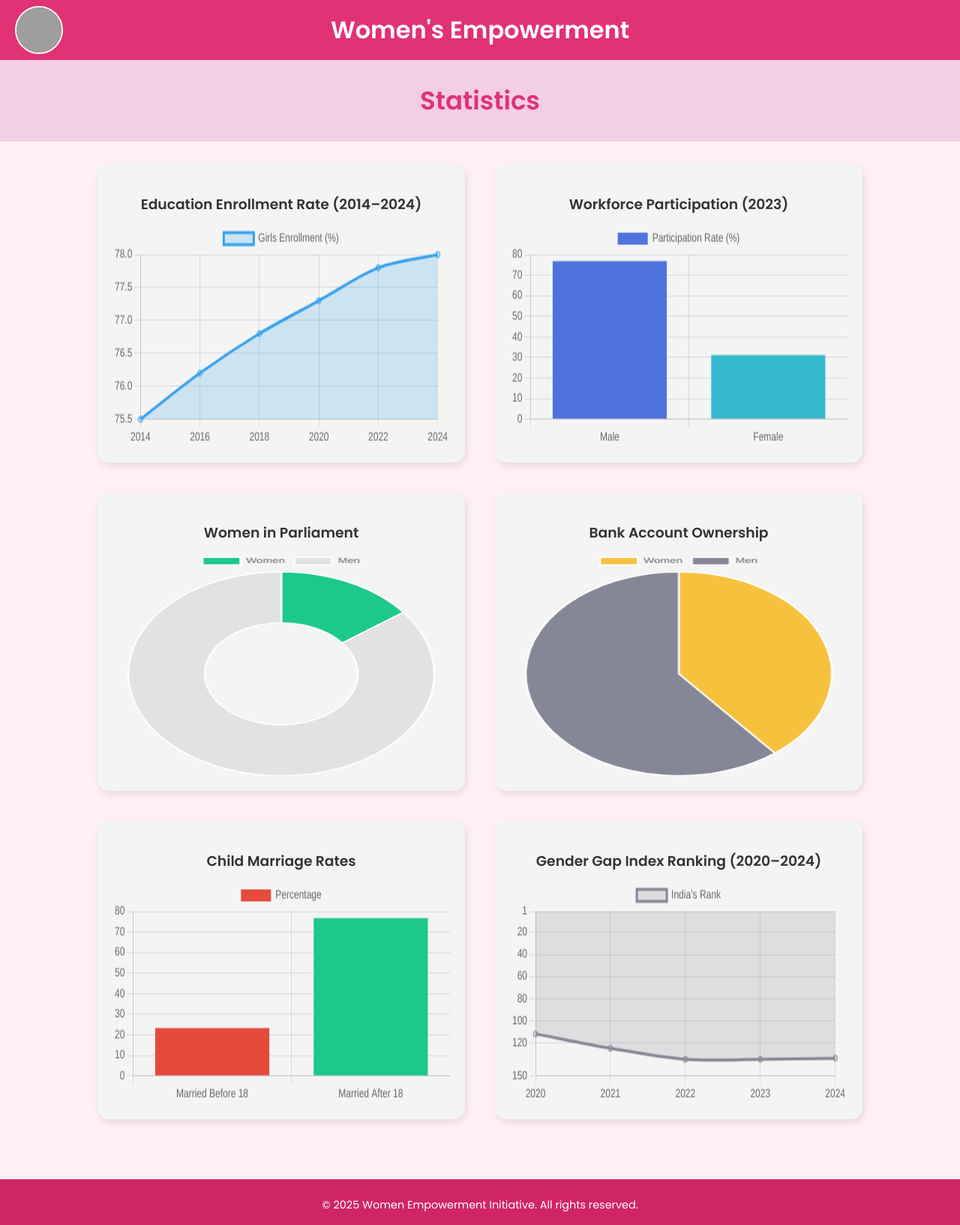
After one commit to diyaanna06/Solution_Challenge, a Flask app: page /statistics in a window 1280 px wide. The commit adds this page. Shown: the whole page at 75% size. Run offline with Flask 3, Linux system fonts and the light colour scheme; grey boxes are pictures that could not be loaded.

Commit message:
added statistics.html and connected with home.html

```diff
--- a/main.py
+++ b/main.py
@@ -280,5 +280,9 @@ def services():
 def about():
     return render_template("about.html")
 
+@app.route("/statistics")
+def statistics():
+    return render_template("statistics.html")
+
 if __name__ == "__main__":
     app.run(debug=True, port=5000)
--- a/templates/home.html
+++ b/templates/home.html
@@ -353,7 +353,7 @@
     <div class="sidebar" id="sidebar">
         <a href="{{ url_for('about') }}">About Us</a>
         <a href="{{ url_for('services') }}">Services</a>
-        <a href="#">Statistics</a>
+        <a href="{{ url_for('statistics') }}">Statistics</a>
     </div>
 
     <div class="content-wrapper">
--- /dev/null
+++ b/templates/statistics.html
@@ -0,0 +1,209 @@
+<!DOCTYPE html>
+<html lang="en">
+<head>
+    <link rel="icon" type="image/png" href="{{ url_for('static', filename='image.png') }}">
+    <meta charset="UTF-8">
+    <meta name="viewport" content="width=device-width, initial-scale=1.0">
+    <title>Statistics - Women's Empowerment</title>
+    <script src="https://cdn.jsdelivr.net/npm/chart.js"></script>
+    <style>
+        @import url('https://fonts.googleapis.com/css2?family=Poppins:wght@300;400;600&display=swap');
+        body {
+            font-family: 'Poppins', sans-serif;
+            margin: 0;
+            padding: 0;
+            background-color: #fff0f5;
+            color: #222;
+        }
+        header {
+            background: #e13275;
+            color: white;
+            padding: 1rem;
+            text-align: center;
+            font-size: 2rem;
+            font-weight: bold;
+            position: relative;
+        }
+        .logo {
+            width: 60px;
+            height: 60px;
+            border-radius: 50%;
+            object-fit: cover;
+            border: 2px solid white;
+            position: absolute;
+            left: 20px;
+            top: 50%;
+            transform: translateY(-50%);
+        }
+        .nav-bar {
+            display: flex;
+            justify-content: center;
+            background: rgb(244, 206, 228);
+            padding: 10px 0;
+            color: #e13275;
+            font-size: 1.2rem;
+        }
+        .chart-container {
+            padding: 30px;
+            display: flex;
+            flex-wrap: wrap;
+            justify-content: center;
+            gap: 40px;
+        }
+        .chart-box {
+            background: #f4f4f4;
+            padding: 20px;
+            border-radius: 15px;
+            box-shadow: 2px 4px 10px rgba(0, 0, 0, 0.1);
+            width: 450px;
+        }
+        .chart-box h3 {
+            text-align: center;
+            color: #333;
+            margin-bottom: 10px;
+        }
+        canvas {
+            width: 100% !important;
+            height: 300px !important;
+        }
+        .footer {
+            background: #d02565;
+            color: white;
+            padding: 1.5rem 0 1rem;
+            font-size: 0.9rem;
+            text-align: center;
+            margin-top: 50px;
+        }
+    </style>
+</head>
+<body>
+    <header>
+        <img class="logo" src="https://i.pinimg.com/474x/ff/27/19/ff271930532685d225d573f63ba0a92f.jpg" alt="Women's Empowerment Logo">
+        Women's Empowerment
+    </header>
+
+    <nav class="nav-bar">
+        <ul style="list-style: none; display: flex; gap: 30px; padding: 0; ">
+            <li><b style="font-size: 0.9cm;">Statistics</b></li>
+        </ul>
+    </nav>
+
+    <div class="chart-container">
+        <div class="chart-box">
+            <h3>Education Enrollment Rate (2014–2024)</h3>
+            <canvas id="educationChart"></canvas>
+        </div>
+        <div class="chart-box">
+            <h3>Workforce Participation (2023)</h3>
+            <canvas id="employmentChart"></canvas>
+        </div>
+        <div class="chart-box">
+            <h3>Women in Parliament</h3>
+            <canvas id="parliamentChart"></canvas>
+        </div>
+        <div class="chart-box">
+            <h3>Bank Account Ownership</h3>
+            <canvas id="bankChart"></canvas>
+        </div>
+        <div class="chart-box">
+            <h3>Child Marriage Rates</h3>
+            <canvas id="marriageChart"></canvas>
+        </div>
+        <div class="chart-box">
+            <h3>Gender Gap Index Ranking (2020–2024)</h3>
+            <canvas id="genderGapChart"></canvas>
+        </div>
+    </div>
+
+    <footer class="footer">
+        © 2025 Women Empowerment Initiative. All rights reserved.
+    </footer>
+
+    <script>
+        const educationChart = new Chart(document.getElementById('educationChart'), {
+            type: 'line',
+            data: {
+                labels: ['2014', '2016', '2018', '2020', '2022', '2024'],
+                datasets: [{
+                    label: 'Girls Enrollment (%)',
+                    data: [75.5, 76.2, 76.8, 77.3, 77.8, 78.0],
+                    backgroundColor: 'rgba(54, 162, 235, 0.2)',
+                    borderColor: 'rgba(54, 162, 235, 1)',
+                    fill: true,
+                    tension: 0.3
+                }]
+            }
+        });
+
+        const employmentChart = new Chart(document.getElementById('employmentChart'), {
+            type: 'bar',
+            data: {
+                labels: ['Male', 'Female'],
+                datasets: [{
+                    label: 'Participation Rate (%)',
+                    data: [76.8, 31.2],
+                    backgroundColor: ['#4e73df', '#36b9cc']
+                }]
+            }
+        });
+
+        const parliamentChart = new Chart(document.getElementById('parliamentChart'), {
+            type: 'doughnut',
+            data: {
+                labels: ['Women', 'Men'],
+                datasets: [{
+                    data: [14.7, 85.3],
+                    backgroundColor: ['#1cc88a', '#e2e2e2']
+                }]
+            }
+        });
+
+        const bankChart = new Chart(document.getElementById('bankChart'), {
+            type: 'pie',
+            data: {
+                labels: ['Women', 'Men'],
+                datasets: [{
+                    data: [39.2, 60.8],
+                    backgroundColor: ['#f6c23e', '#858796']
+                }]
+            }
+        });
+
+        const marriageChart = new Chart(document.getElementById('marriageChart'), {
+            type: 'bar',
+            data: {
+                labels: ['Married Before 18', 'Married After 18'],
+                datasets: [{
+                    label: 'Percentage',
+                    data: [23.3, 76.7],
+                    backgroundColor: ['#e74a3b', '#1cc88a']
+                }]
+            }
+        });
+
+        const genderGapChart = new Chart(document.getElementById('genderGapChart'), {
+            type: 'line',
+            data: {
+                labels: ['2020', '2021', '2022', '2023', '2024'],
+                datasets: [{
+                    label: 'India’s Rank',
+                    data: [112, 125, 135, 135, 134],
+                    backgroundColor: 'rgba(133, 135, 150, 0.2)',
+                    borderColor: 'rgba(133, 135, 150, 1)',
+                    fill: true,
+                    tension: 0.3
+                }]
+            },
+            options: {
+                scales: {
+                    y: {
+                        reverse: true,
+                        min: 1,
+                        max: 150
+                    }
+                }
+            }
+        });
+    </script>
+</body>
+</html>
```
